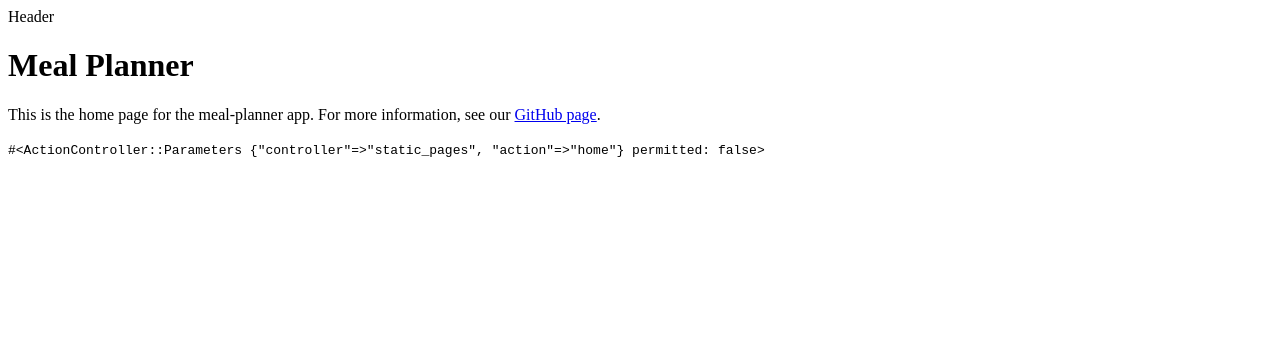
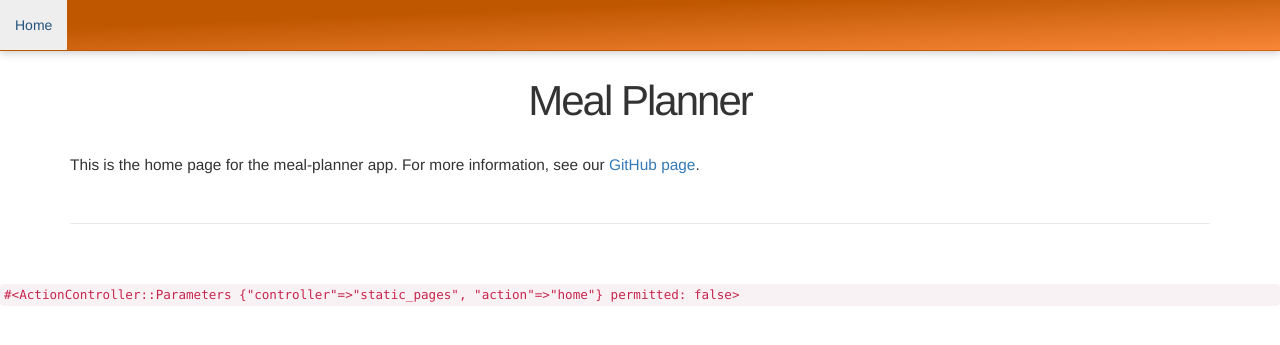
Before and after one commit to truggeri/meal-planner, a Rails app: page / in a window 1280 px wide. Shown: the top 345 px of the page. Run offline with Rails 7, Linux system fonts and the light colour scheme; style sheets or scripts are compiled from the project's sources; some libraries are stand-ins or nearby versions.

Commit message:
[#2] Cleaning up header bar.

```diff
--- /dev/null
+++ b/meal-planner/app/assets/stylesheets/custom.scss
@@ -0,0 +1,197 @@
+@import "bootstrap-sprockets";
+@import "bootstrap";
+
+$gray-light: #777;
+$gray-medium: #555;
+$gray-dark: #222;
+
+@mixin box_sizing {
+    -moz-box-sizing:    border-box;
+    -webkit-box-sizing: border-box;
+    box-sizing:         border-box;
+  }
+
+/* universal */
+
+body {
+    padding-top: 60px;
+}
+
+section {
+    overflow: auto;
+}
+
+textarea {
+    resize: vertical;
+}
+
+.center {
+    text-align: center;
+}
+
+.center h1 {
+    margin-bottom: 10px;
+}
+
+
+h1, h2, h3, h4, h5, h6 {
+    line-height: 1;
+  }
+
+  h1 {
+    font-size: 3em;
+    letter-spacing: -2px;
+    margin-bottom: 30px;
+    text-align: center;
+  }
+
+  h2 {
+    font-size: 1.2em;
+    letter-spacing: -1px;
+    margin-bottom: 30px;
+    text-align: center;
+    font-weight: normal;
+    color: $gray-light;
+  }
+
+  p {
+    font-size: 1.1em;
+    line-height: 1.7em;
+  }
+
+  /* header */
+
+header {
+    background-color: #BF5700;
+    background-image: linear-gradient(to bottom right, #bf5700 0%, #bf5700 30%, #f88638 100%);
+    box-shadow: 0px 2px 8px #ccc;
+    border-bottom: 0px;
+
+    nav {
+      a {
+        color: $gray-dark;
+      }
+    }
+}
+
+#logo {
+    float: left;
+    margin-right: 10px;
+    font-size: 1.7em;
+    color: white;
+    text-transform: uppercase;
+    letter-spacing: -1px;
+    padding-top: 9px;
+    font-weight: bold;
+  }
+
+  #logo:hover {
+    color: white;
+    text-decoration: none;
+  }
+
+  /* footer */
+
+footer {
+    margin-top: 45px;
+    padding-top: 5px;
+    border-top: 1px solid #eaeaea;
+    color: $gray-light;
+
+    a {
+        color: $gray-medium;
+
+        &:hover {
+            color: $gray-dark;
+        }
+    }
+
+    small {
+        float: left;
+    }
+
+    ul {
+        float: right;
+        list-style: none;
+
+        li {
+            float: left;
+            margin-left: 15px;
+        }
+    }
+}
+
+/* miscellaneous */
+
+.debug_dump {
+    clear: both;
+    float: left;
+    width: 100%;
+    margin-top: 45px;
+    @include box_sizing;
+  }
+
+  /* sidebar */
+
+aside {
+    section.user_info {
+      margin-top: 20px;
+    }
+    section {
+      padding: 10px 0;
+      margin-top: 20px;
+      &:first-child {
+        border: 0;
+        padding-top: 0;
+      }
+      span {
+        display: block;
+        margin-bottom: 3px;
+        line-height: 1;
+      }
+      h1 {
+        font-size: 1.4em;
+        text-align: left;
+        letter-spacing: -1px;
+        margin-bottom: 3px;
+        margin-top: 0px;
+      }
+    }
+  }
+
+  /* forms */
+
+input, textarea, select, .uneditable-input {
+    border: 1px solid #bbb;
+    width: 100%;
+    margin-bottom: 15px;
+    @include box_sizing;
+  }
+
+  input {
+    height: auto !important;
+  }
+
+  #error_explanation {
+    color: red;
+    ul {
+      color: red;
+      margin: 0 0 30px 0;
+    }
+  }
+
+  .field_with_errors {
+    @extend .has-error;
+    .form-control {
+      color: $state-danger-text;
+    }
+  }
+
+  .checkbox {
+    margin-top: -10px;
+    margin-bottom: 10px;
+    span {
+      margin-left: 20px;
+      font-weight: normal;
+    }
+  }
--- a/meal-planner/app/views/layouts/_header.html.erb
+++ b/meal-planner/app/views/layouts/_header.html.erb
@@ -1,8 +1,8 @@
-<header class="navbar navbar-fixed-top navbar-inverse">
-  <div class="container">
-    Header
+<header class="navbar navbar-fixed-top">
+  <div class="collapse navbar-collapse">
     <nav>
-      <ul class="nav navbar-nav navbar-right">
+      <ul class="nav navbar-nav">
+        <li class="nav-item"><%= link_to "Home", root_path, { :class => "nav-link" } %></li>
       </ul>
     </nav>
   </div>
```
